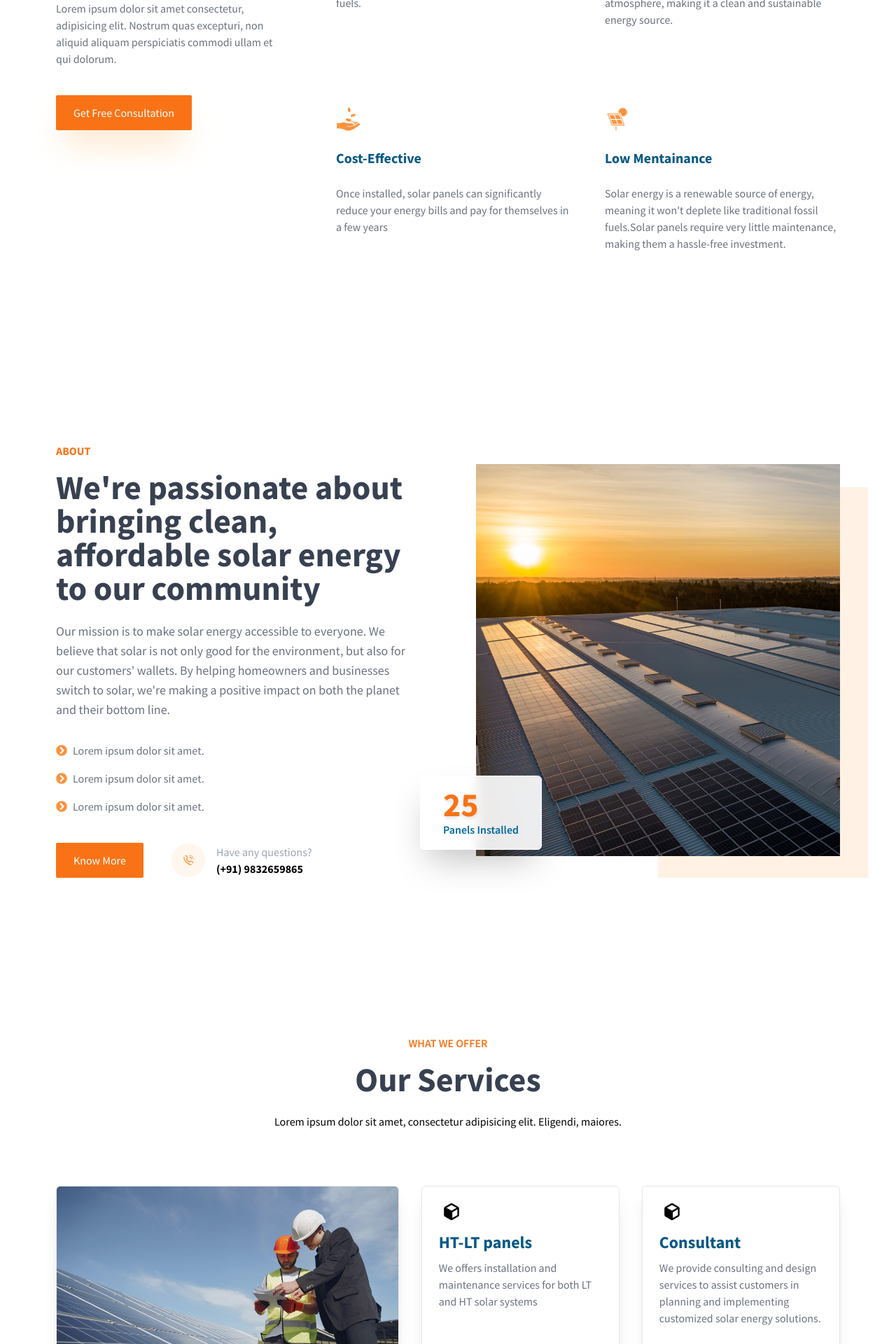
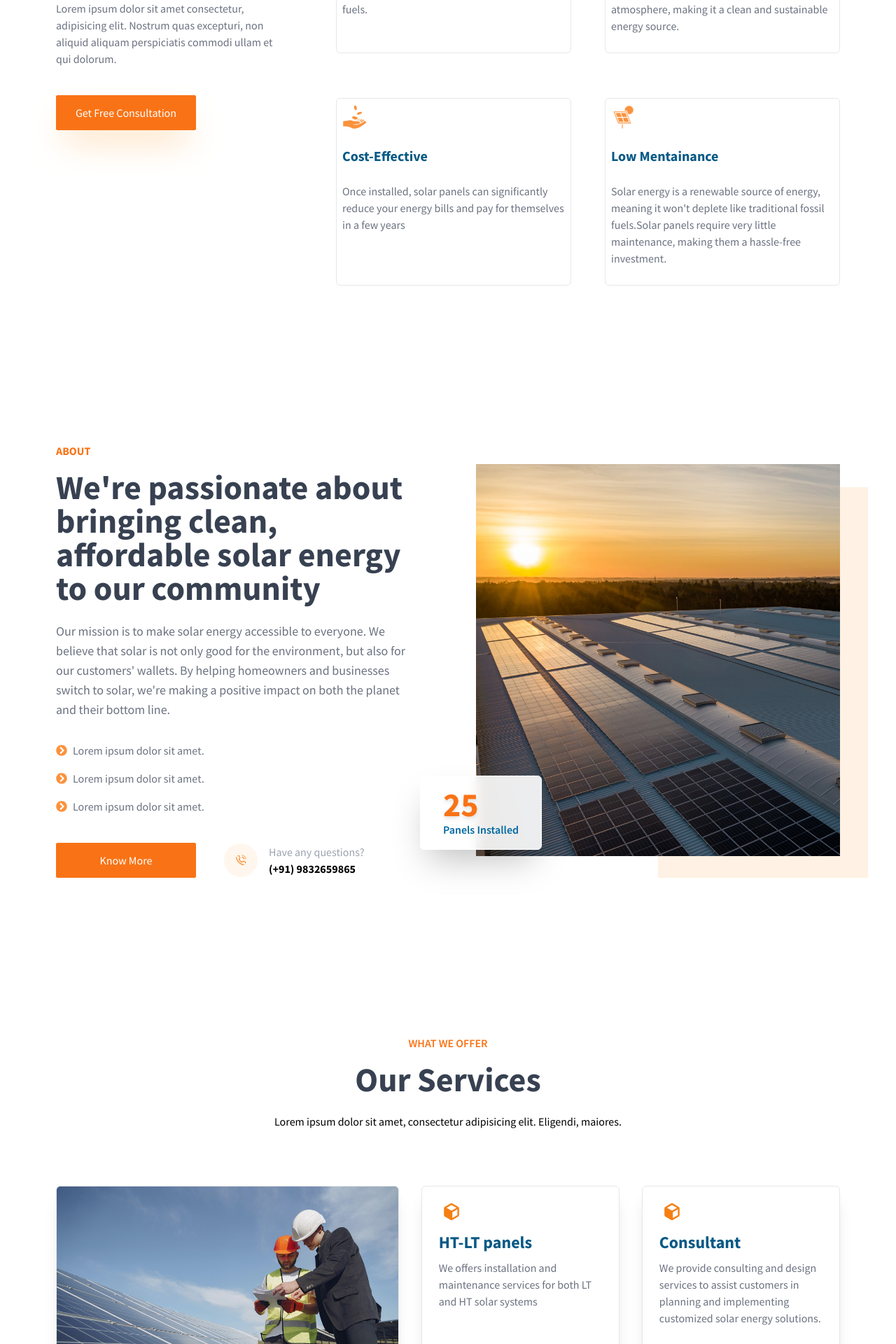
Before and after one commit to sadaatgithub/solar-solution, a Next.js app: page / in a window 1280 px wide. Shown: the part 1080-3000 px from the top of the page at 70% size. Built offline with nearby package versions, Linux system fonts and the light colour scheme; a web font is replaced by a local one.

Commit message:
changes in quote component

```diff
--- a/components/AboutUs.js
+++ b/components/AboutUs.js
@@ -7,8 +7,8 @@ import {FiPhoneCall} from "react-icons/fi"
 
 const AboutUs = () => {
   return (
-    <Container className="flex flex-col md:flex-row gap-10 lg:gap-20 w-full  min-h-screen">
-      <div className="flex flex-col gap-6 md:w-1/2 z-10">
+    <Container className="flex flex-col lg:flex-row gap-10 lg:gap-20 w-full  min-h-screen">
+      <div className="flex flex-col gap-6 lg:w-1/2 z-10">
         <div className="flex flex-col gap-8">
           <div className="flex flex-col gap-4">
             <p className="text-orange-500 uppercase font-bold">About</p>
@@ -43,8 +43,8 @@ const AboutUs = () => {
             </ul>
           </div>
         </div>
-        <div className="pt-4 flex gap-10 items-center">
-          <button className="border border-orange-500 w-auto self-start px-6 py-3 bg-orange-500 text-white rounded-sm hover:bg-sky-800 hover:border-sky-800">
+        <div className="pt-4 flex gap-10 items-center flex-col md:flex-row flex-wrap">
+          <button className="border border-orange-500 md:max-w-[200px] w-full self-start px-6 py-3 bg-orange-500 text-white rounded-sm hover:bg-sky-800 hover:border-sky-800">
             Know More
           </button>
           <div className="flex gap-4 items-center">
@@ -56,7 +56,7 @@ const AboutUs = () => {
           </div>
         </div>
       </div>
-      <div className="md:w-1/2  z-10 flex relative after:absolute after:content-[''] after:top-16 after:-bottom-0 md:after:-right-10 after:left-1/2 after:-z-10 after:bg-orange-300/20">
+      <div className="lg:w-1/2  z-10 flex relative after:absolute after:content-[''] after:top-16 after:-bottom-0 md:after:-right-10 after:left-1/2 after:-z-10 after:bg-orange-300/20">
         <Image
           src={aboutImage}
           width={640}
--- a/components/OurServices.js
+++ b/components/OurServices.js
@@ -56,7 +56,7 @@ const OurServices = () => {
                   fill-rule="evenodd"
                   clip-rule="evenodd"
                   d="M35.46 10.24L35.18 9.74C34.8188 9.13538 34.3094 8.63286 33.7 8.28L20.28 0.54C19.6724 0.1875 18.9826 0.00124 18.28 0H17.7C16.9974 0.00124 16.3076 0.1875 15.7 0.54L2.28 8.3C1.67394 8.65052 1.17052 9.15394 0.82 9.76L0.54 10.26C0.1875 10.8677 0.00124 11.5575 0 12.26V27.76C0.00124 28.4626 0.1875 29.1524 0.54 29.76L0.82 30.26C1.17958 30.859 1.68098 31.3604 2.28 31.72L15.72 39.46C16.3246 39.8198 17.0164 40.0066 17.72 40H18.28C18.9826 39.9988 19.6724 39.8126 20.28 39.46L33.7 31.7C34.312 31.3574 34.8174 30.852 35.16 30.24L35.46 29.74C35.8082 29.1306 35.9942 28.442 36 27.74V12.24C35.9988 11.5375 35.8126 10.8477 35.46 10.24ZM17.7 4H18.28L30 10.76L18 17.68L6 10.76L17.7 4ZM20 35L31.7 28.24L32 27.74V14.22L20 21.16V35Z"
-                  fill="black"
+                  fill="#F57F11"
                 />
               </svg>
 
@@ -81,7 +81,7 @@ const OurServices = () => {
                   fill-rule="evenodd"
                   clip-rule="evenodd"
                   d="M35.46 10.24L35.18 9.74C34.8188 9.13538 34.3094 8.63286 33.7 8.28L20.28 0.54C19.6724 0.1875 18.9826 0.00124 18.28 0H17.7C16.9974 0.00124 16.3076 0.1875 15.7 0.54L2.28 8.3C1.67394 8.65052 1.17052 9.15394 0.82 9.76L0.54 10.26C0.1875 10.8677 0.00124 11.5575 0 12.26V27.76C0.00124 28.4626 0.1875 29.1524 0.54 29.76L0.82 30.26C1.17958 30.859 1.68098 31.3604 2.28 31.72L15.72 39.46C16.3246 39.8198 17.0164 40.0066 17.72 40H18.28C18.9826 39.9988 19.6724 39.8126 20.28 39.46L33.7 31.7C34.312 31.3574 34.8174 30.852 35.16 30.24L35.46 29.74C35.8082 29.1306 35.9942 28.442 36 27.74V12.24C35.9988 11.5375 35.8126 10.8477 35.46 10.24ZM17.7 4H18.28L30 10.76L18 17.68L6 10.76L17.7 4ZM20 35L31.7 28.24L32 27.74V14.22L20 21.16V35Z"
-                  fill="black"
+                  fill="#F57F11"
                 />
               </svg>
 
--- a/components/Quote.js
+++ b/components/Quote.js
@@ -27,13 +27,13 @@ const Quote = () => {
                 </div>
                 <div className="flex flex-col gap-2">
                     <label htmlFor="name">Message</label>
-                    <textarea name="" id="" cols="30" rows="6" placeholder="Type your message..." className="p-3 border"></textarea>
+                    <textarea name="" id="" cols="30" rows="5" placeholder="Type your message..." className="p-3 border"></textarea>
                 </div>
                 <div className="flex items-center gap-2">
                     <input type="checkbox" name="email" className="border py-2"/>
                     <label htmlFor="email">I accept <a href="#">Terms</a></label>
                 </div>
-                <button className="px-6 py-3 self-start border border-orange-500 bg-orange-500 text-white">Get A Free Quote</button>
+                <button className="w-full rounded-sm shadow-md px-6 py-3 self-start border border-orange-400 bg-orange-400 text-white">Get A Free Quote</button>
             </form>
     </Container>
   )
--- a/components/Testimonial.js
+++ b/components/Testimonial.js
@@ -49,10 +49,10 @@ const testimonial = [
 
 const Testimonial = () => {
   return (
-    <Container className="flex flex-col gap-20 items-center justify-center min-h-screen">
+    <Container className="flex flex-col gap-20 items-center justify-center min-h-screen bg-sky-950">
         <div className="flex flex-col gap-6 items-center">
-            <h2 className="text-5xl font-bold text-gray-600">Customer Testimonials</h2>
-            <p>Lorem ipsum dolor sit amet, consectetur adipiscing elit.</p>
+            <h2 className="text-5xl font-bold text-orange-400">Customer Testimonials</h2>
+            <p className="text-gray-100">Lorem ipsum dolor sit amet, consectetur adipiscing elit.</p>
         </div>
 
         <Swiper
--- a/components/WhyGoForSolar.js
+++ b/components/WhyGoForSolar.js
@@ -40,29 +40,21 @@ const WhyGoForSolar = () => {
           excepturi, non aliquid aliquam perspiciatis commodi ullam et qui
           dolorum.
         </p>
-        <button className="self-start mt-4 border px-6 py-3 bg-orange-500 text-white border-orange-500 rounded-sm shadow-2xl shadow-orange-200">
+        <button className="w-full md:max-w-[200px] self-start mt-4 border px-6 py-3 bg-orange-500 text-white border-orange-500 rounded-sm shadow-2xl shadow-orange-200">
           Get Free Consultation
         </button>
       </div>
       <div className="grid-col-1 md:col-span-2  grid  sm:grid-cols-2  md:gap-y-16 gap-12 gap-x-12">
         {benefits.map((benefit) => (
-          <div key={benefit.id} className="flex flex-col gap-6 sm:col-span-1 [&>svg]:text-4xl [&>svg]:text-orange-400 ">
-            {/* <svg
-              width="36"
-              height="40"
-              viewBox="0 0 36 40"
-              fill="none"
-              xmlns="http://www.w3.org/2000/svg"
-            >
-              <path
-                fill-rule="evenodd"
-                clip-rule="evenodd"
-                d="M35.46 10.24L35.18 9.74C34.8188 9.13538 34.3094 8.63286 33.7 8.28L20.28 0.54C19.6724 0.1875 18.9826 0.00124 18.28 0H17.7C16.9974 0.00124 16.3076 0.1875 15.7 0.54L2.28 8.3C1.67394 8.65052 1.17052 9.15394 0.82 9.76L0.54 10.26C0.1875 10.8677 0.00124 11.5575 0 12.26V27.76C0.00124 28.4626 0.1875 29.1524 0.54 29.76L0.82 30.26C1.17958 30.859 1.68098 31.3604 2.28 31.72L15.72 39.46C16.3246 39.8198 17.0164 40.0066 17.72 40H18.28C18.9826 39.9988 19.6724 39.8126 20.28 39.46L33.7 31.7C34.312 31.3574 34.8174 30.852 35.16 30.24L35.46 29.74C35.8082 29.1306 35.9942 28.442 36 27.74V12.24C35.9988 11.5375 35.8126 10.8477 35.46 10.24ZM17.7 4H18.28L30 10.76L18 17.68L6 10.76L17.7 4ZM20 35L31.7 28.24L32 27.74V14.22L20 21.16V35Z"
-                fill="#F57F11"
-              />
-            </svg> */}{benefit.icon}
-            <h6 className="text-xl font-bold  text-sky-800">{benefit.title}</h6>
-            <p className="text-gray-500">{benefit.desc}</p>
+          <div key={benefit.id} className=" relative cursor-pointer before:content-[''] before:absolute before:inset-0 before:bg-sky-800/90 before:scale-[0] before:origin-top-left overflow-hidden hover:before:scale-100
+           before:transition-all before:duration-500 hover:text-white  before:-z-[1] group before:rounded-md  border rounded-md
+            ">
+              <div className="flex flex-col gap-6 sm:col-span-1 [&>svg]:text-4xl
+           [&>svg]:text-orange-400 p-2 z-[10] ">
+            {benefit.icon}
+            <h6 className="text-xl font-bold  text-sky-800 group-hover:text-white">{benefit.title}</h6>
+            <p className="text-gray-500 group-hover:text-gray-200">{benefit.desc}</p>
+            </div>
           </div>
         ))}
       </div>
```
